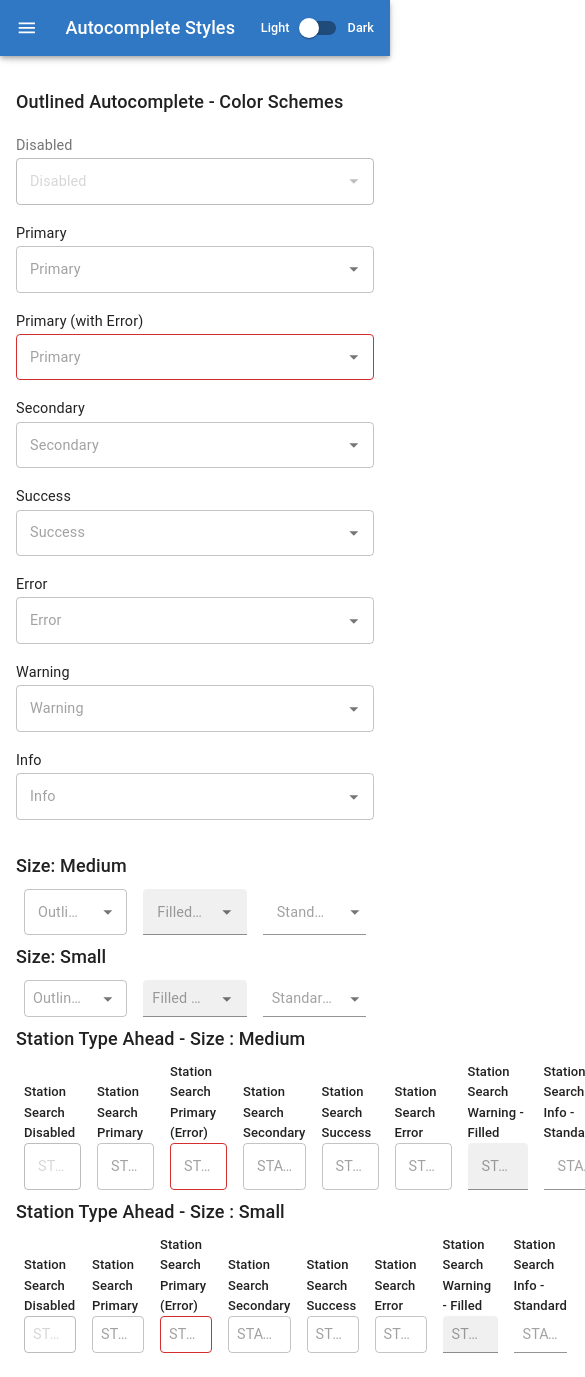
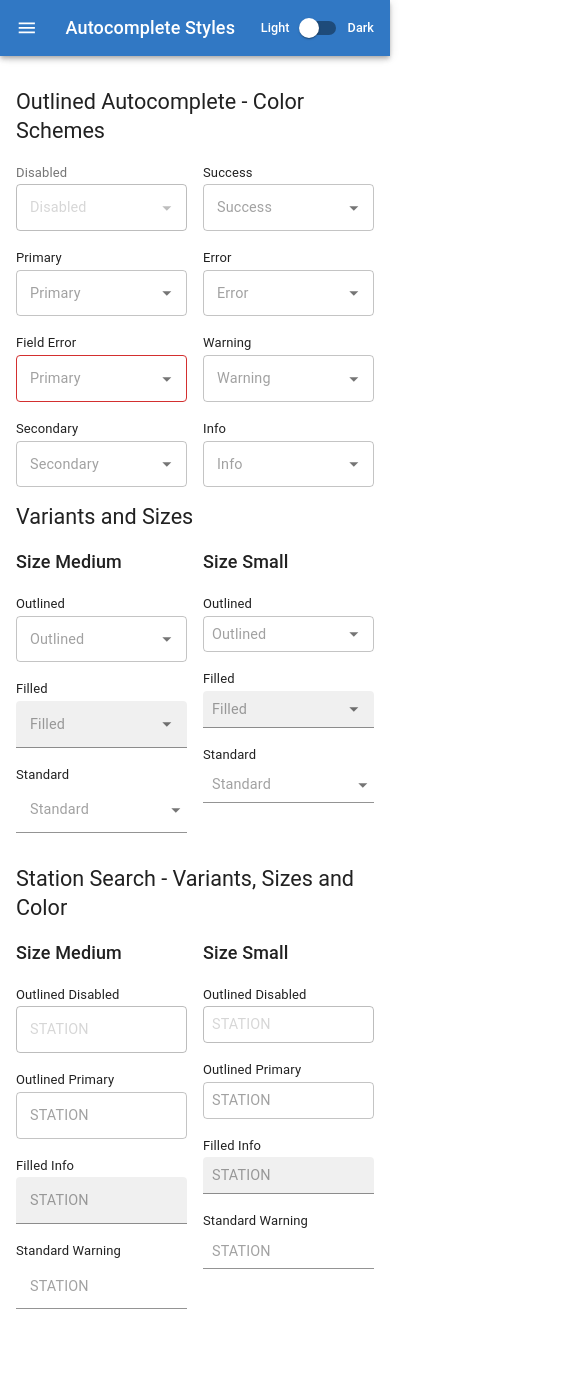
Before and after one commit to Sourav-98/react-mui-styleguide, a React (Create React App) app: page /styleguide/autocomplete in a window 390 px wide. Shown: the whole page, 585 px wide, since content can reach past the window. After the commit the page ends 1325 px from the top, so only its background shows below. Built offline with nearby package versions, Linux system fonts and the light colour scheme.

Commit message:
Responsive updates

```diff
--- a/src/Components/StyleGuides/AutoComplete/index.tsx
+++ b/src/Components/StyleGuides/AutoComplete/index.tsx
@@ -3,14 +3,15 @@ import { StationTypeAhead } from 'Shared/StationTypeAhead';
 
 const AutoCompleteStyleGuide: React.FC = (): JSX.Element => {
   return (
-    <>
     <Grid container spacing={2} p={2}>
       <Grid item xs={12}>
-          <Typography variant='h6'>Outlined Autocomplete - Color Schemes</Typography>
+        <Typography variant='h5'>Outlined Autocomplete - Color Schemes</Typography>
       </Grid>
-        <Grid item xs={12} sm={6} md={4} lg={3} xl={2}>
+      <Grid item xs={6}>
+        <Grid container spacing={2}>
+          <Grid item xs={12} sm={6} md={3}>
             <Box display={'flex'} flexDirection={'column'}>
-            <Typography variant='subtitle1' sx={(theme) => ({
+              <Typography variant='subtitle1' fontSize={13} sx={(theme) => ({
                 color: theme.palette.grey[600]
               })}>Disabled</Typography>
               <Autocomplete
@@ -20,211 +21,207 @@ const AutoCompleteStyleGuide: React.FC = (): JSX.Element => {
               />
             </Box>
           </Grid>
-        <Grid item xs={12} sm={6} md={4} lg={3} xl={2}>
+          <Grid item xs={12} sm={6} md={3}>
             <Box display={'flex'} flexDirection={'column'}>
-            <Typography variant='subtitle1'>{`Primary`}</Typography>
+              <Typography variant='subtitle1' fontSize={13}>{`Primary`}</Typography>
               <Autocomplete
                 options={[]}
                 renderInput={(props) => <TextField {...props} placeholder='Primary' />}
               />
             </Box>
           </Grid>
-        <Grid item xs={12} sm={6} md={4} lg={3} xl={2}>
+          <Grid item xs={12} sm={6} md={3}>
             <Box display={'flex'} flexDirection={'column'}>
-            <Typography variant='subtitle1'>{`Primary (with Error)`}</Typography>
+              <Typography variant='subtitle1' fontSize={13}>{`Field Error`}</Typography>
               <Autocomplete
                 options={[]}
                 renderInput={(props) => <TextField error {...props} placeholder='Primary' />}
               />
             </Box>
           </Grid>
-        <Grid item xs={12} sm={6} md={4} lg={3} xl={2}>
+          <Grid item xs={12} sm={6} md={3}>
             <Box display={'flex'} flexDirection={'column'}>
-            <Typography variant='subtitle1'>{`Secondary`}</Typography>
+              <Typography variant='subtitle1' fontSize={13}>{`Secondary`}</Typography>
               <Autocomplete
                 options={[]}
                 renderInput={(props) => <TextField color='secondary' {...props} placeholder='Secondary' />}
               />
             </Box>
           </Grid>
-        <Grid item xs={12} sm={6} md={4} lg={3} xl={2}>
+        </Grid>
+      </Grid>
+      <Grid item xs={6}>
+        <Grid container spacing={2}>
+          <Grid item xs={12} sm={6} md={3}>
             <Box display={'flex'} flexDirection={'column'}>
-            <Typography variant='subtitle1'>{`Success`}</Typography>
+              <Typography variant='subtitle1' fontSize={13}>{`Success`}</Typography>
               <Autocomplete
                 options={[]}
                 renderInput={(props) => <TextField color='success' {...props} placeholder='Success' />}
               />
             </Box>
           </Grid>
-        <Grid item xs={12} sm={6} md={4} lg={3} xl={2}>
+          <Grid item xs={12} sm={6} md={3}>
             <Box display={'flex'} flexDirection={'column'}>
-            <Typography variant='subtitle1'>{`Error`}</Typography>
+              <Typography variant='subtitle1' fontSize={13}>{`Error`}</Typography>
               <Autocomplete
                 options={[]}
                 renderInput={(props) => <TextField color='error' {...props} placeholder='Error' />}
               />
             </Box>
           </Grid>
-        <Grid item xs={12} sm={6} md={4} lg={3} xl={2}>
+          <Grid item xs={12} sm={6} md={3}>
             <Box display={'flex'} flexDirection={'column'}>
-            <Typography variant='subtitle1'>{`Warning`}</Typography>
+              <Typography variant='subtitle1' fontSize={13}>{`Warning`}</Typography>
               <Autocomplete
                 options={[]}
                 renderInput={(props) => <TextField color='warning' {...props} placeholder='Warning' />}
               />
             </Box>
           </Grid>
-        <Grid item xs={12} sm={6} md={4} lg={3} xl={2}>
+          <Grid item xs={12} sm={6} md={3}>
             <Box display={'flex'} flexDirection={'column'}>
-            <Typography variant='subtitle1'>{`Info`}</Typography>
+              <Typography variant='subtitle1' fontSize={13}>{`Info`}</Typography>
               <Autocomplete
                 options={[]}
                 renderInput={(props) => <TextField color='info' {...props} placeholder='Info' />}
               />
             </Box>
           </Grid>
-
         </Grid>
-      <Box display='flex' flexDirection={'column'} p={2}>
-        <Typography variant='h6'>Size: Medium</Typography>
-        <Box display={'flex'} flexDirection={'row'}>
+      </Grid>
+      <Grid item xs={12}>
+        <Typography variant='h5'>Variants and Sizes</Typography>
+      </Grid>
+      <Grid item xs={12} mb={2}>
+        <Grid container spacing={2}>
+          <Grid item xs={6}>
+            <Grid container spacing={2}>
+              <Grid item xs={12}>
+                <Typography variant='h6'>Size Medium</Typography>
+              </Grid>
+              <Grid item xs={12} sm={6} md={3}>
+                <Box display={'flex'} flexDirection={'column'}>
+                  <Typography variant='subtitle1' fontSize={13}>{`Outlined`}</Typography>
                   <Autocomplete
-            sx={{ m: 1, width: 200 }}
                     options={[]}
-            renderInput={(props) => <TextField {...props} placeholder='Outlined Autocomplete' />}
-          />
-          <Autocomplete
-            sx={{ m: 1, width: 200 }}
-            options={[]}
-            renderInput={(props) => <TextField variant='filled' {...props} placeholder='Filled Autocomplete' />}
-          />
-          <Autocomplete
-            sx={{ m: 1, width: 200 }}
-            options={[]}
-            renderInput={(props) => <TextField variant='standard' {...props} placeholder='Standard Autocomplete' />}
+                    renderInput={(props) => <TextField {...props} placeholder='Outlined' />}
                   />
                 </Box>
-        <Typography variant='h6'>Size: Small</Typography>
-        <Box display={'flex'} flexDirection={'row'}>
+              </Grid>
+              <Grid item xs={12} sm={6} md={3}>
+                <Box display={'flex'} flexDirection={'column'}>
+                  <Typography variant='subtitle1' fontSize={13}>{`Filled`}</Typography>
+                  <Autocomplete
+                    options={[]}
+                    renderInput={(props) => <TextField variant='filled' {...props} placeholder='Filled' />}
+                  />
+                </Box>
+              </Grid>
+              <Grid item xs={12} sm={6} md={3}>
+                <Box display={'flex'} flexDirection={'column'}>
+                  <Typography variant='subtitle1' fontSize={13}>{`Standard`}</Typography>
+                  <Autocomplete
+                    options={[]}
+                    renderInput={(props) => <TextField variant='standard' {...props} placeholder='Standard' />}
+                  />
+                </Box>
+              </Grid>
+            </Grid>
+          </Grid>
+          <Grid item xs={6}>
+            <Grid container spacing={2}>
+              <Grid item xs={12}>
+                <Typography variant='h6'>Size Small</Typography>
+              </Grid>
+              <Grid item xs={12} sm={6} md={3}>
+                <Box display={'flex'} flexDirection={'column'}>
+                  <Typography variant='subtitle1' fontSize={13}>{`Outlined`}</Typography>
                   <Autocomplete
                     size='small'
-            sx={{ m: 1, width: 200 }}
                     options={[]}
-            renderInput={(props) => <TextField {...props} placeholder='Outlined Autocomplete' />}
+                    renderInput={(props) => <TextField {...props} placeholder='Outlined' />}
                   />
+                </Box>
+              </Grid>
+              <Grid item xs={12} sm={6} md={3}>
+                <Box display={'flex'} flexDirection={'column'}>
+                  <Typography variant='subtitle1' fontSize={13}>{`Filled`}</Typography>
                   <Autocomplete
                     size='small'
-            sx={{ m: 1, width: 200 }}
                     options={[]}
-            renderInput={(props) => <TextField variant='filled' {...props} placeholder='Filled Autocomplete' />}
+                    renderInput={(props) => <TextField variant='filled' {...props} placeholder='Filled' />}
                   />
+                </Box>
+              </Grid>
+              <Grid item xs={12} sm={6} md={3}>
+                <Box display={'flex'} flexDirection={'column'}>
+                  <Typography variant='subtitle1' fontSize={13}>{`Standard`}</Typography>
                   <Autocomplete
                     size='small'
-            sx={{ m: 1, width: 200 }}
                     options={[]}
-            renderInput={(props) => <TextField variant='standard' {...props} placeholder='Standard Autocomplete' />}
+                    renderInput={(props) => <TextField variant='standard' {...props} placeholder='Standard' />}
                   />
                 </Box>
-        <Typography variant='h6'>Station Type Ahead - Size : Medium</Typography>
-        <Box display={'flex'} flexDirection={'row'} alignItems={'flex-end'}>
-          <Box display={'flex'} flexDirection={'column'} m={1} width={150}>
-            <Typography variant='subtitle2' fontSize={13}>
-              Station Search Disabled
-            </Typography>
+              </Grid>
+            </Grid>
+          </Grid>
+        </Grid>
+      </Grid>
+      <Grid item xs={12}>
+        <Typography variant='h5'>Station Search - Variants, Sizes and Color</Typography>
+      </Grid>
+      <Grid item xs={12}>
+        <Grid container spacing={2}>
+          <Grid item xs={6}>
+            <Grid container spacing={2}>
+              <Grid item xs={12}>
+                <Typography variant='h6'>Size Medium</Typography>
+              </Grid>
+              <Grid item xs={12} sm={6} md={3}>
+                <Typography variant='subtitle1' fontSize={13}>Outlined Disabled</Typography>
                 <StationTypeAhead disabled fullWidth placeholder='Station' />
-          </Box>
-          <Box display={'flex'} flexDirection={'column'} m={1} width={150}>
-            <Typography variant='subtitle2' fontSize={13}>
-              Station Search Primary
-            </Typography>
+              </Grid>
+              <Grid item xs={12} sm={6} md={3}>
+                <Typography variant='subtitle1' fontSize={13}>Outlined Primary</Typography>
                 <StationTypeAhead fullWidth placeholder='Station' />
-          </Box>
-          <Box display={'flex'} flexDirection={'column'} m={1} width={150}>
-            <Typography variant='subtitle2' fontSize={13}>{`Station Search Primary (Error)`}</Typography>
-            <StationTypeAhead error fullWidth placeholder='Station' />
-          </Box>
-          <Box display={'flex'} flexDirection={'column'} m={1} width={150}>
-            <Typography variant='subtitle2' fontSize={13}>
-              Station Search Secondary
-            </Typography>
-            <StationTypeAhead color='secondary' fullWidth placeholder='Station' />
-          </Box>
-          <Box display={'flex'} flexDirection={'column'} m={1} width={150}>
-            <Typography variant='subtitle2' fontSize={13}>
-              Station Search Success
-            </Typography>
-            <StationTypeAhead color='success' fullWidth placeholder='Station' />
-          </Box>
-          <Box display={'flex'} flexDirection={'column'} m={1} width={150}>
-            <Typography variant='subtitle2' fontSize={13}>
-              Station Search Error
-            </Typography>
-            <StationTypeAhead color='error' fullWidth placeholder='Station' />
-          </Box>
-          <Box display={'flex'} flexDirection={'column'} m={1} width={150}>
-            <Typography variant='subtitle2' fontSize={13}>
-              Station Search Warning - Filled
-            </Typography>
-            <StationTypeAhead variant='filled' color='warning' fullWidth placeholder='Station' />
-          </Box>
-          <Box display={'flex'} flexDirection={'column'} m={1} width={150}>
-            <Typography variant='subtitle2' fontSize={13}>
-              Station Search Info - Standard
-            </Typography>
-            <StationTypeAhead variant='standard' color='info' fullWidth placeholder='Station' />
-          </Box>
-        </Box>
-        <Typography variant='h6'>Station Type Ahead - Size : Small</Typography>
-        <Box display={'flex'} flexDirection={'row'} alignItems={'flex-end'}>
-          <Box display={'flex'} flexDirection={'column'} m={1} width={150}>
-            <Typography variant='subtitle2' fontSize={13}>
-              Station Search Disabled
-            </Typography>
+              </Grid>
+              <Grid item xs={12} sm={6} md={3}>
+                <Typography variant='subtitle1' fontSize={13}>Filled Info</Typography>
+                <StationTypeAhead variant='filled' color='info' fullWidth placeholder='Station' />
+              </Grid>
+              <Grid item xs={12} sm={6} md={3}>
+                <Typography variant='subtitle1' fontSize={13}>Standard Warning</Typography>
+                <StationTypeAhead variant='standard' color='warning' fullWidth placeholder='Station' />
+              </Grid>
+            </Grid>
+          </Grid>
+          <Grid item xs={6}>
+            <Grid container spacing={2}>
+              <Grid item xs={12}>
+                <Typography variant='h6'>Size Small</Typography>
+              </Grid>
+              <Grid item xs={12} sm={6} md={3}>
+                <Typography variant='subtitle1' fontSize={13}>Outlined Disabled</Typography>
                 <StationTypeAhead size='small' disabled fullWidth placeholder='Station' />
-          </Box>
-          <Box display={'flex'} flexDirection={'column'} m={1} width={150}>
-            <Typography variant='subtitle2' fontSize={13}>
-              Station Search Primary
-            </Typography>
+              </Grid>
+              <Grid item xs={12} sm={6} md={3}>
+                <Typography variant='subtitle1' fontSize={13}>Outlined Primary</Typography>
                 <StationTypeAhead size='small' fullWidth placeholder='Station' />
-          </Box>
-          <Box display={'flex'} flexDirection={'column'} m={1} width={150}>
-            <Typography variant='subtitle2' fontSize={13}>{`Station Search Primary (Error)`}</Typography>
-            <StationTypeAhead size='small' error fullWidth placeholder='Station' />
-          </Box>
-          <Box display={'flex'} flexDirection={'column'} m={1} width={150}>
-            <Typography variant='subtitle2' fontSize={13}>
-              Station Search Secondary
-            </Typography>
-            <StationTypeAhead size='small' color='secondary' fullWidth placeholder='Station' />
-          </Box>
-          <Box display={'flex'} flexDirection={'column'} m={1} width={150}>
-            <Typography variant='subtitle2' fontSize={13}>
-              Station Search Success
-            </Typography>
-            <StationTypeAhead size='small' color='success' fullWidth placeholder='Station' />
-          </Box>
-          <Box display={'flex'} flexDirection={'column'} m={1} width={150}>
-            <Typography variant='subtitle2' fontSize={13}>
-              Station Search Error
-            </Typography>
-            <StationTypeAhead size='small' color='error' fullWidth placeholder='Station' />
-          </Box>
-          <Box display={'flex'} flexDirection={'column'} m={1} width={150}>
-            <Typography variant='subtitle2' fontSize={13}>
-              Station Search Warning - Filled
-            </Typography>
-            <StationTypeAhead variant='filled' size='small' color='warning' fullWidth placeholder='Station' />
-          </Box>
-          <Box display={'flex'} flexDirection={'column'} m={1} width={150}>
-            <Typography variant='subtitle2' fontSize={13}>
-              Station Search Info - Standard
-            </Typography>
-            <StationTypeAhead variant='standard' size='small' color='info' fullWidth placeholder='Station' />
-          </Box>
-        </Box>
-      </Box>
-    </>
+              </Grid>
+              <Grid item xs={12} sm={6} md={3}>
+                <Typography variant='subtitle1' fontSize={13}>Filled Info</Typography>
+                <StationTypeAhead size='small' variant='filled' color='info' fullWidth placeholder='Station' />
+              </Grid>
+              <Grid item xs={12} sm={6} md={3}>
+                <Typography variant='subtitle1' fontSize={13}>Standard Warning</Typography>
+                <StationTypeAhead size='small' variant='standard' color='warning' fullWidth placeholder='Station' />
+              </Grid>
+            </Grid>
+          </Grid>
+        </Grid>
+      </Grid>
+    </Grid>
   );
 };
 
--- a/src/Components/StyleGuides/Buttons/index.tsx
+++ b/src/Components/StyleGuides/Buttons/index.tsx
@@ -1,57 +1,85 @@
-import { Box, Button, Typography } from '@mui/material';
+import { Button, Typography, Grid } from '@mui/material';
 
 const ButtonStyleGuide: React.FC = (): JSX.Element => {
   return (
-    <Box display={'flex'} flexDirection={'column'} p={2}>
-      <Typography variant='h6'>{`Variant: Outlined`}</Typography>
-      <Box display={'flex'} flexDirection={'row'}>
-        <Button disabled variant='outlined' sx={{ m: 1, width: 150 }}>
+    <Grid container spacing={2} p={2}>
+      <Grid item xs={12}>
+        <Typography variant='h5'>{`Variant: Outlined`}</Typography>
+      </Grid>
+      <Grid item xs={6} sm={4} md={3} lg={2} xl={1}>
+        <Button disabled variant='outlined' fullWidth>
           Disabled
         </Button>
-        <Button variant='outlined' sx={{ m: 1, width: 150 }}>
+      </Grid>
+      <Grid item xs={6} sm={4} md={3} lg={2} xl={1}>
+        <Button variant='outlined' fullWidth>
           Primary
         </Button>
-        <Button variant='outlined' color='secondary' sx={{ m: 1, width: 150 }}>
+      </Grid>
+      <Grid item xs={6} sm={4} md={3} lg={2} xl={1}>
+        <Button variant='outlined' color='secondary' fullWidth>
           Secondary
         </Button>
-        <Button variant='outlined' color='error' sx={{ m: 1, width: 150 }}>
+      </Grid>
+      <Grid item xs={6} sm={4} md={3} lg={2} xl={1}>
+        <Button variant='outlined' color='error' fullWidth>
           Error
         </Button>
-        <Button variant='outlined' color='success' sx={{ m: 1, width: 150 }}>
+      </Grid>
+      <Grid item xs={6} sm={4} md={3} lg={2} xl={1}>
+        <Button variant='outlined' color='success' fullWidth>
           Success
         </Button>
-        <Button variant='outlined' color='warning' sx={{ m: 1, width: 150 }}>
+      </Grid>
+      <Grid item xs={6} sm={4} md={3} lg={2} xl={1}>
+        <Button variant='outlined' color='warning' fullWidth>
           Warning
         </Button>
-        <Button variant='outlined' color='info' sx={{ m: 1, width: 150 }}>
+      </Grid>
+      <Grid item xs={6} sm={4} md={3} lg={2} xl={1}>
+        <Button variant='outlined' color='info' fullWidth>
           Info
         </Button>
-      </Box>
-      <Typography variant='h6'>{`Variant: Contained`}</Typography>
-      <Box display={'flex'} flexDirection={'row'}>
-        <Button disabled variant='contained' sx={{ m: 1, width: 150 }}>
+      </Grid>
+      <Grid item xs={12}>
+        <Typography variant='h5'>{`Variant: Contained`}</Typography>
+      </Grid>
+      <Grid item xs={6} sm={4} md={3} lg={2} xl={1}>
+        <Button disabled variant='contained' fullWidth>
           Disabled
         </Button>
-        <Button variant='contained' sx={{ m: 1, width: 150 }}>
+      </Grid>
+      <Grid item xs={6} sm={4} md={3} lg={2} xl={1}>
+        <Button variant='contained' fullWidth>
           Primary
         </Button>
-        <Button variant='contained' color='secondary' sx={{ m: 1, width: 150 }}>
+      </Grid>
+      <Grid item xs={6} sm={4} md={3} lg={2} xl={1}>
+        <Button variant='contained' color='secondary' fullWidth>
           Secondary
         </Button>
-        <Button variant='contained' color='error' sx={{ m: 1, width: 150 }}>
+      </Grid>
+      <Grid item xs={6} sm={4} md={3} lg={2} xl={1}>
+        <Button variant='contained' color='error' fullWidth>
           Error
         </Button>
-        <Button variant='contained' color='success' sx={{ m: 1, width: 150 }}>
+      </Grid>
+      <Grid item xs={6} sm={4} md={3} lg={2} xl={1}>
+        <Button variant='contained' color='success' fullWidth>
           Success
         </Button>
-        <Button variant='contained' color='warning' sx={{ m: 1, width: 150 }}>
+      </Grid>
+      <Grid item xs={6} sm={4} md={3} lg={2} xl={1}>
+        <Button variant='contained' color='warning' fullWidth>
           Warning
         </Button>
-        <Button variant='contained' color='info' sx={{ m: 1, width: 150 }}>
+      </Grid>
+      <Grid item xs={6} sm={4} md={3} lg={2} xl={1}>
+        <Button variant='contained' color='info' fullWidth>
           Info
         </Button>
-      </Box>
-    </Box>
+      </Grid>
+    </Grid>
   );
 };
 
--- a/src/Components/StyleGuides/Formik/index.tsx
+++ b/src/Components/StyleGuides/Formik/index.tsx
@@ -49,7 +49,7 @@ const FormikStyleGuide: React.FC = (): JSX.Element => {
           setFieldTouched,
         }: FormikProps<LoginFormType>) => (
           <Grid container spacing={0} justifyContent={'center'} alignItems={'center'} height={'100%'}>
-            <Grid item xs={12} style={{ maxWidth: 400 }}>
+            <Grid item xs={12} style={{ width: '90%', maxWidth: 400 }}>
               <Paper elevation={3} sx={{ padding: 3, display: 'flex', flexDirection: 'column' }}>
                 <Typography variant='body1'>Formik Styling for touched fields</Typography>
                 <Form>
--- a/src/Components/StyleGuides/StyleGuide.tsx
+++ b/src/Components/StyleGuides/StyleGuide.tsx
@@ -57,10 +57,12 @@ const StyleGuide: React.FC = (): JSX.Element => {
               ? 'Select Styles'
               : pathname.includes('/autocomplete')
               ? 'Autocomplete Styles'
-              : pathname.includes('/buttons')
+              : pathname.includes('/button')
               ? 'Buttons Styles'
               : pathname.includes('/formik')
               ? 'Formik Forms Styles'
+              : pathname.includes('/datepicker')
+              ? 'DatePicker Styles'
               : ''}
           </Typography>
           <Box
```
Lines whose indentation alone changed are shown as unchanged.
